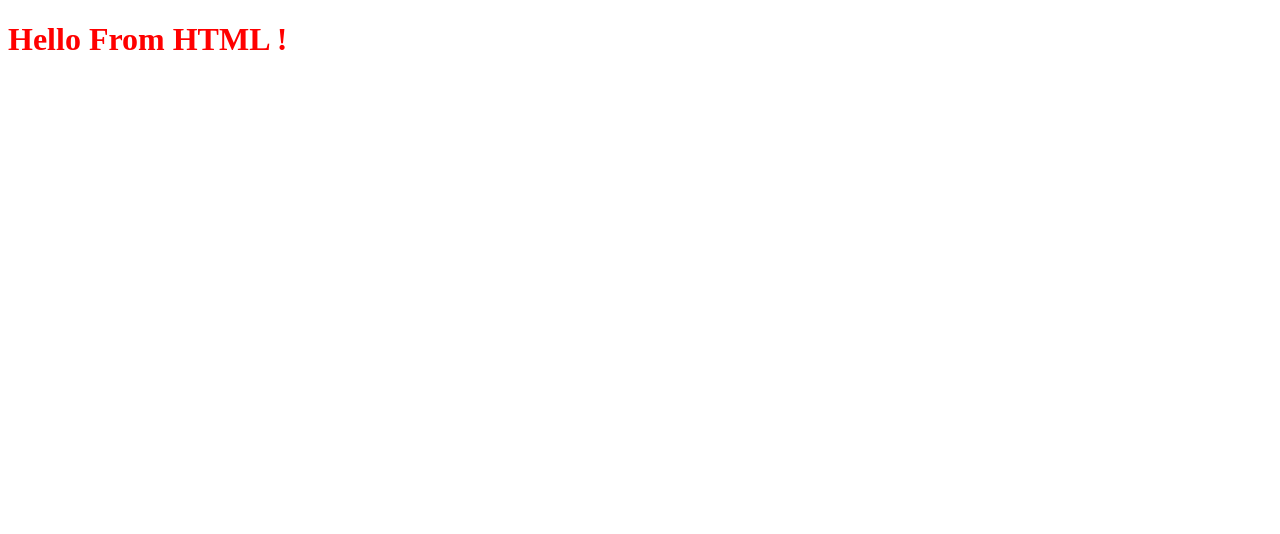
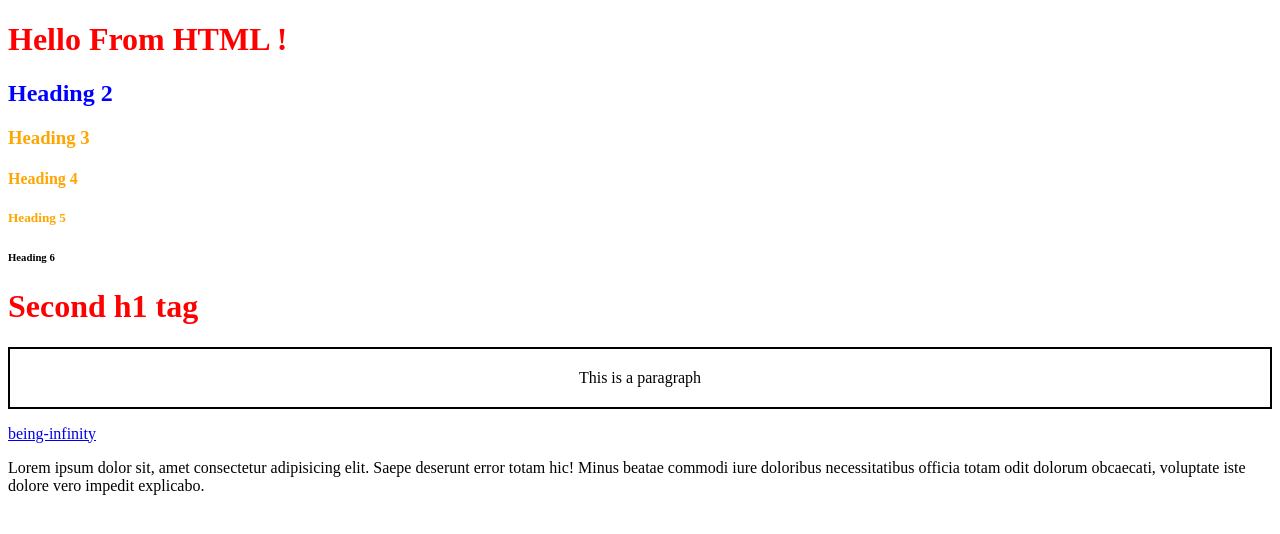
Before and after one commit to BhavanaGadila/autosuggest, a website: page frontend/index.html in a window 1280 px wide. Drawn offline with Linux system fonts and the light colour scheme.

Commit message:
intro to html tags and css selectors

```diff
--- a/frontend/css/index.css
+++ b/frontend/css/index.css
@@ -1,3 +1,19 @@
 h1 {
     color: red;
 }
+
+#heading-2{
+    color: blue;
+}
+
+.heading{
+    color: orange;
+}
+
+.para{
+    border: 2px;
+    border-color: black;
+    border-style: solid;
+    padding: 20px;
+    text-align: center;
+}
--- a/frontend/index.html
+++ b/frontend/index.html
@@ -8,6 +8,16 @@
 </head>
 <body>
     <h1> Hello From HTML !</h1>
+    <h2 id="heading-2"> Heading 2 </h2>
+    <h3 class="heading"> Heading 3</h3>
+    <h4 class="heading"> Heading 4</h4>
+    <h5 class="heading"> Heading 5</h5>
+    <h6> Heading 6</h6>
+    <h1> Second h1 tag </h1>
+
+    <p class="para">This is a paragraph</p>
+    <a href="http://www.being-infinity.com">being-infinity</a>
+    <p>Lorem ipsum dolor sit, amet consectetur adipisicing elit. Saepe deserunt error totam hic! Minus beatae commodi iure doloribus necessitatibus officia totam odit dolorum obcaecati, voluptate iste dolore vero impedit explicabo.</p>
     <script src="js/index.js"></script>
 </body>
 </html>
```
